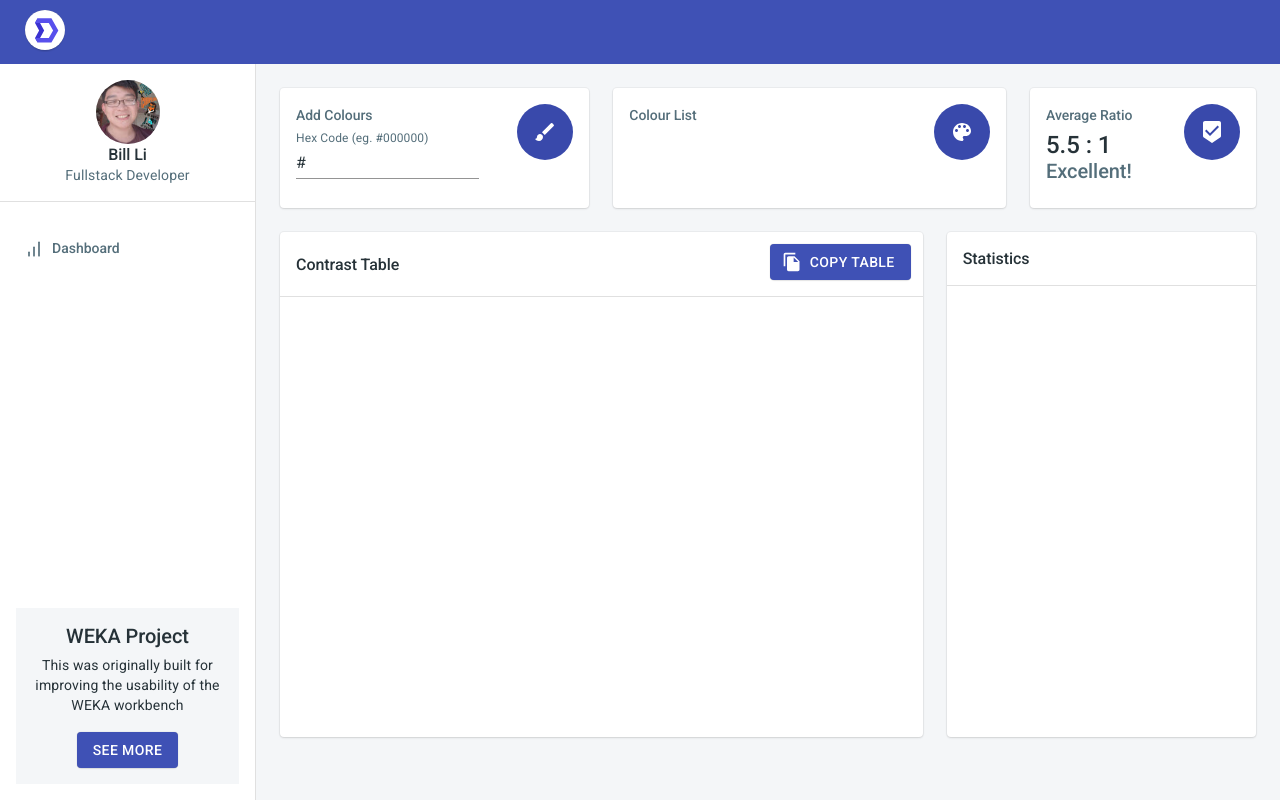
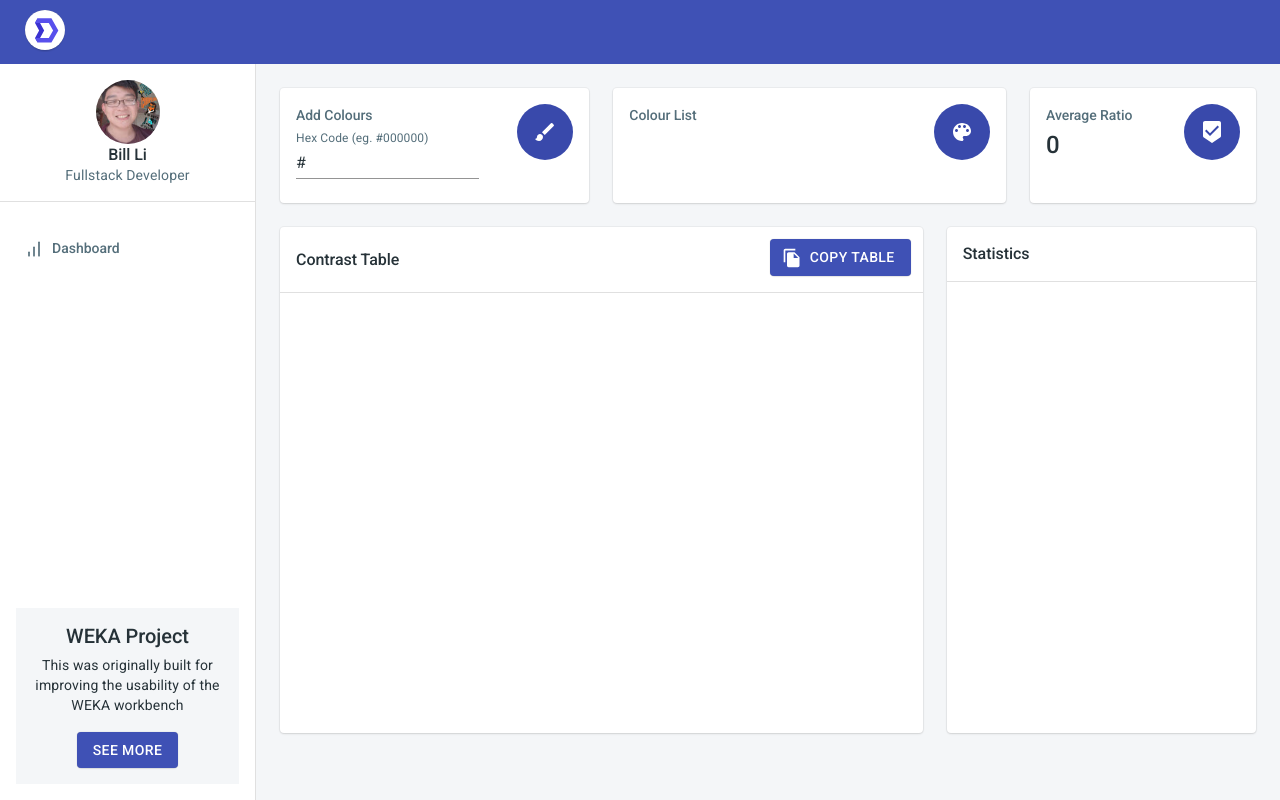
Before and after one commit to slaytr/color_contraster, a React (Create React App) app in the folder application/: page /app/dashboard in a window 1280 px wide. Built offline with nearby package versions, Linux system fonts and the light colour scheme.

Commit message:
Average Ratio Implementation

```diff
--- a/application/src/views/reports/DashboardView/TotalProfit.js
+++ b/application/src/views/reports/DashboardView/AverageRatio.js
@@ -24,8 +24,35 @@ const useStyles = makeStyles(() => ({
   }
 }));
 
-const TotalProfit = ({ className, ...rest }) => {
+const AverageRatio = ({ className, getRatiosMatrix, ...rest }) => {
   const classes = useStyles();
+  const ratiosMatrix = getRatiosMatrix;
+
+  const getAverageRatio = () => {
+    let total = 0;
+    let sum = 0;
+    console.log(sum, total)
+    ratiosMatrix.map((ratiosRow) => {
+      ratiosRow.map((ratio) => {
+        if (ratio != 1) {
+          total += 1;
+          sum += parseFloat(ratio);
+        }
+      });
+    });
+    return (sum / total).toFixed(2);
+  };
+
+  const ratio = getAverageRatio();
+  let ratioComment = () => {
+    if (ratio > 3) {
+      return "Excellent!";
+    }
+    if (ratio > 2) {
+      return "Acceptable";
+    }
+    return "No Good";
+  };
 
   return (
     <Card
@@ -50,13 +77,13 @@ const TotalProfit = ({ className, ...rest }) => {
               color="textPrimary"
               variant="h3"
             >
-              5.5 : 1
+              {ratiosMatrix.length > 1 ? getAverageRatio() : '0'}
             </Typography>
             <Typography
               color="textSecondary"
               variant="h4"
             >
-              Excellent!
+              {ratiosMatrix.length > 1 ? ratioComment() : ''}
             </Typography>
           </Grid>
           <Grid item>
@@ -70,8 +97,8 @@ const TotalProfit = ({ className, ...rest }) => {
   );
 };
 
-TotalProfit.propTypes = {
+AverageRatio.propTypes = {
   className: PropTypes.string
 };
 
-export default TotalProfit;
+export default AverageRatio;
--- a/application/src/views/reports/DashboardView/ContrastTable.js
+++ b/application/src/views/reports/DashboardView/ContrastTable.js
@@ -44,8 +44,6 @@ const ContrastTable = ({ className, getColours, getRatiosMatrix, ...rest }) => {
 
   const ratiosMatrix = getRatiosMatrix;
   const colours = getColours;
-  // console.log(colours)
-  // console.log(ratiosMatrix)
 
   // Returns the Cell Colour
   const getColour = (ratio) => {
--- a/application/src/views/reports/DashboardView/index.js
+++ b/application/src/views/reports/DashboardView/index.js
@@ -11,7 +11,7 @@ import LatestProducts from './LatestProducts';
 import ContrastTable from './ContrastTable';
 import TasksProgress from './TasksProgress';
 import ColourList from './ColourList';
-import TotalProfit from './TotalProfit';
+import AverageRatio from './AverageRatio';
 import WCAG from './WCAG';
 
 const useStyles = makeStyles((theme) => ({
@@ -131,7 +131,7 @@ const Dashboard = () => {
             xl={3}
             xs={12}
           >
-            <TotalProfit />
+            <AverageRatio getRatiosMatrix={ratios} />
           </Grid>
           <Grid
             item
```
